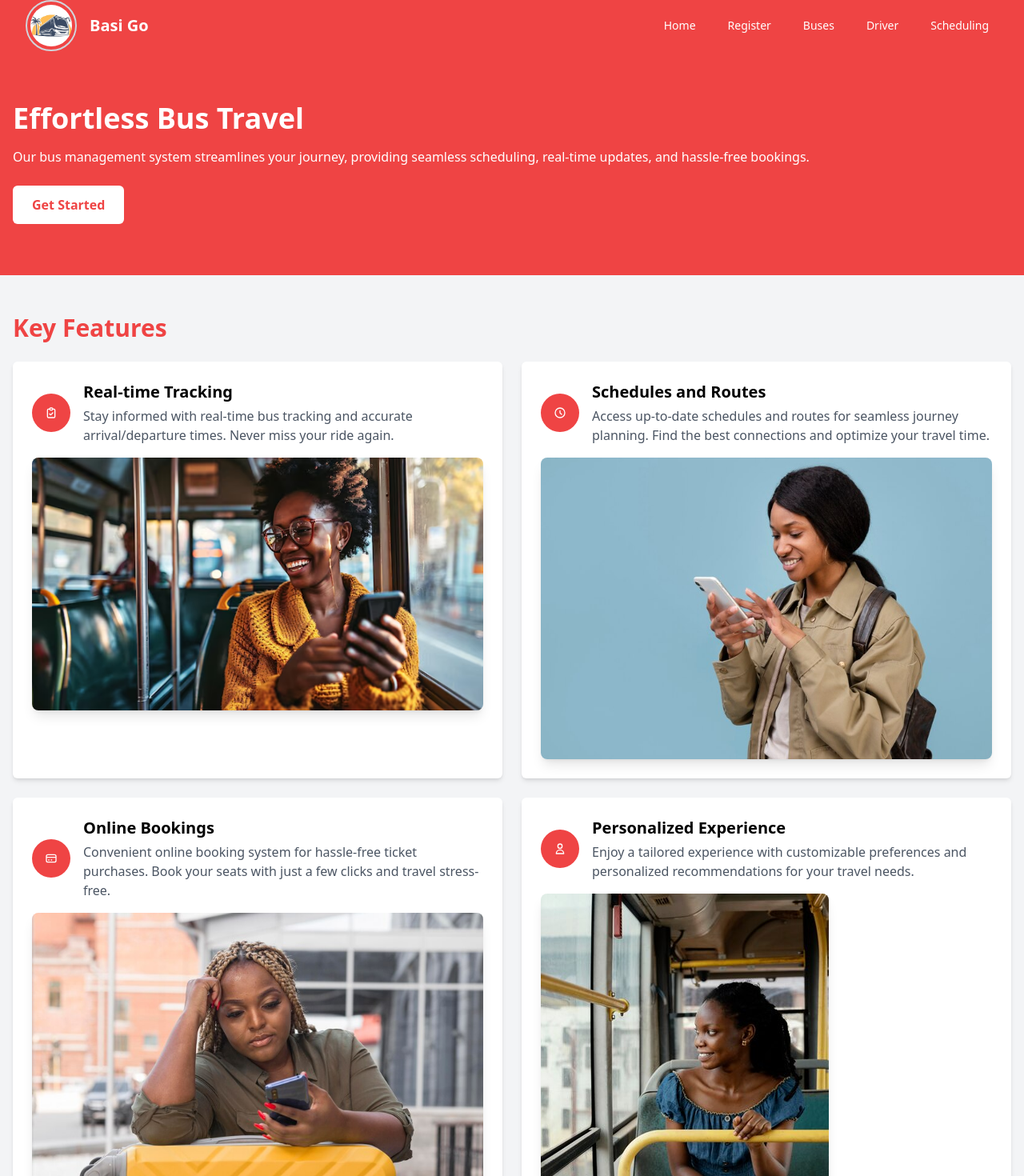
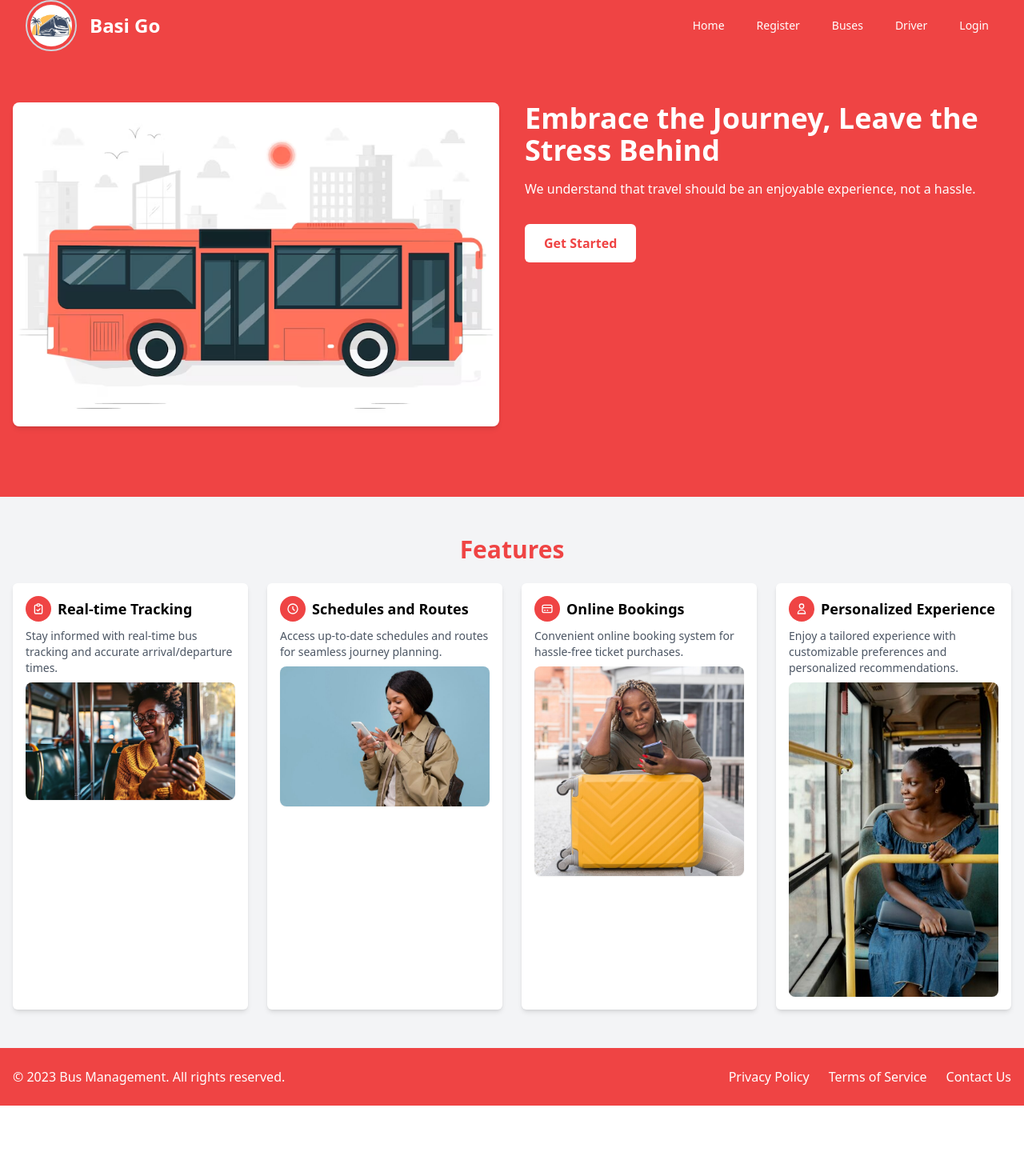
Before and after one commit to Mohaedbashir45/Bus-booking-system-, a React (Create React App) app in the folder frontend/: page / in a window 1280 px wide. Shown: the top 1470 px of the page at 80% size. After the commit the page ends 1382 px from the top, so only its background shows below. Built offline with nearby package versions, Linux system fonts and the light colour scheme.

Commit message:
Modified the Navbar component to  Enhance Navbar responsiveness.This commit improves the responsiveness of the Navbar component

```diff
--- a/frontend/package.json
+++ b/frontend/package.json
@@ -6,6 +6,7 @@
     "@testing-library/jest-dom": "^5.17.0",
     "@testing-library/react": "^13.4.0",
     "@testing-library/user-event": "^13.5.0",
+    "animate.css": "^4.1.1",
     "formik": "^2.4.6",
     "react": "^18.3.1",
     "react-dom": "^18.3.1",
--- a/frontend/src/components/AdminDashboard.js
+++ b/frontend/src/components/AdminDashboard.js
@@ -156,7 +156,7 @@ const AdminDashboard = () => {
       <Navbar />
       <div className="bg-red-500 py-12">
         <div className="max-w-7xl mx-auto px-4 sm:px-6 lg:px-8 text-center">
-          <h1 className="text-4xl font-bold text-white mb-4">Admin Dashboard</h1>
+          <h1 className="text-4xl font-bold text-white mb-4">Driver's Dashboard</h1>
           <p className="text-white text-lg">
             Welcome to the Admin Dashboard! Here, you can manage and add new journeys.
           </p>
--- a/frontend/src/components/HomePage.js
+++ b/frontend/src/components/HomePage.js
@@ -1,43 +1,51 @@
 import React from 'react';
 import Navbar from './Navbar';
 import { Link } from 'react-router-dom';
+import 'animate.css/animate.min.css';
+
 
 const HomePage = () => {
   return (
     <div className="bg-gray-100 min-h-screen">
       <Navbar />
 
- {/* Hero Section */}
       <section className="bg-red-500 py-8 sm:py-12 md:py-16 px-4 text-white">
-  <div className="max-w-full mx-auto">
-    <h1 className="text-2xl sm:text-3xl md:text-4xl font-bold mb-4">Effortless Bus Travel</h1>
-    <p className="text-base mb-6">
-      Our bus management system streamlines your journey, providing seamless scheduling, real-time updates, and
-      hassle-free bookings.
+  <div className="max-w-screen-xl mx-auto flex flex-col items-center sm:flex-row sm:items-start">
+    <div className="mb-6 sm:mr-8 sm:w-1/2">
+      <img
+        src="/Hero.avif"
+        alt="Hero"
+        className="max-w-full h-auto rounded-lg shadow-md"
+      />
+    </div>
+
+    <div className="sm:w-1/2">
+      <h1 className="text-2xl sm:text-3xl md:text-4xl font-bold mb-4 text-center sm:text-left">
+        Embrace the Journey, Leave the Stress Behind
+      </h1>
+      <p className="text-base mb-8 text-center sm:text-left">
+        We understand that travel should be an enjoyable experience, not a hassle.
       </p>
+      <div className="flex justify-center sm:justify-start">
         <Link to="/register">
           <button className="bg-white text-red-500 py-2 md:py-3 px-4 md:px-6 rounded-md font-semibold hover:bg-red-600 hover:text-white transition-colors duration-300">
             Get Started
           </button>
         </Link>
       </div>
+    </div>
+  </div>
 </section>
-
 {/* Features Section */}
 <section className="py-8 sm:py-12 px-4">
-  <div className="max-w-full mx-auto">
-    <h2 className="text-xl sm:text-2xl md:text-3xl font-bold mb-6 text-red-500">Key Features</h2>
-    <div className="grid grid-cols-1 md:grid-cols-2 gap-6">
-      <div className="bg-white shadow-md rounded-md p-4 sm:p-6">
-        <div className="flex items-center mb-4">
-          <div className="bg-red-500 text-white p-2 sm:p-4 rounded-full mr-2 sm:mr-4 w-8 sm:w-12 h-8 sm:h-12 flex items-center justify-center">
-            <svg
-              xmlns="http://www.w3.org/2000/svg"
-              className="h-4 sm:h-6"
-              fill="none"
-              viewBox="0 0 24 24"
-              stroke="currentColor"
-            >
+  <div className="max-w-screen-xl mx-auto">
+    <h2 className="text-xl sm:text-2xl md:text-3xl font-bold mb-6 text-red-500 text-center">Features</h2>
+    <div className="grid grid-cols-1 sm:grid-cols-2 lg:grid-cols-4 gap-6">
+      {/* Feature 1 */}
+      <div className="bg-white shadow-md rounded-md p-4 animate__animated animate__flipInX">
+        <div className="flex items-center mb-2">
+          <div className="bg-red-500 text-white p-2 rounded-full mr-2 w-8 h-8 flex items-center justify-center">
+            <svg xmlns="http://www.w3.org/2000/svg" className="h-4" fill="none" viewBox="0 0 24 24" stroke="currentColor">
               <path
                 strokeLinecap="round"
                 strokeLinejoin="round"
@@ -47,29 +55,18 @@ return (
             </svg>
           </div>
           <div>
-            <h3 className="text-lg sm:text-xl font-bold mb-1">Real-time Tracking</h3>
-            <p className="text-sm sm:text-base text-gray-600">
-              Stay informed with real-time bus tracking and accurate arrival/departure times. Never miss your ride
-              again.
-            </p>
+            <h3 className="text-base sm:text-lg font-bold">Real-time Tracking</h3>
           </div>
         </div>
-        <img
-          src="/bus3.avif"
-          alt="Real-time Tracking"
-          className="max-w-full rounded-lg shadow-lg"
-        />
+        <p className="text-sm text-gray-600 mb-2">Stay informed with real-time bus tracking and accurate arrival/departure times.</p>
+        <img src="/bus3.avif" alt="Real-time Tracking" className="max-w-full rounded-lg shadow-sm" />
       </div>
-      <div className="bg-white shadow-md rounded-md p-4 sm:p-6">
-        <div className="flex items-center mb-4">
-          <div className="bg-red-500 text-white p-2 sm:p-4 rounded-full mr-2 sm:mr-4 w-8 sm:w-12 h-8 sm:h-12 flex items-center justify-center">
-            <svg
-              xmlns="http://www.w3.org/2000/svg"
-              className="h-4 sm:h-6"
-              fill="none"
-              viewBox="0 0 24 24"
-              stroke="currentColor"
-            >
+
+      {/* Feature 2 */}
+      <div className="bg-white shadow-md rounded-md p-4">
+        <div className="flex items-center mb-2">
+          <div className="bg-red-500 text-white p-2 rounded-full mr-2 w-8 h-8 flex items-center justify-center">
+            <svg xmlns="http://www.w3.org/2000/svg" className="h-4" fill="none" viewBox="0 0 24 24" stroke="currentColor">
               <path
                 strokeLinecap="round"
                 strokeLinejoin="round"
@@ -79,29 +76,18 @@ return (
             </svg>
           </div>
           <div>
-            <h3 className="text-lg sm:text-xl font-bold mb-1">Schedules and Routes</h3>
-            <p className="text-sm sm:text-base text-gray-600">
-              Access up-to-date schedules and routes for seamless journey planning. Find the best connections and
-              optimize your travel time.
-            </p>
+            <h3 className="text-base sm:text-lg font-bold">Schedules and Routes</h3>
           </div>
         </div>
-        <img
-          src="/booking.jpg"
-          alt="Schedules and Routes"
-          className="max-w-full rounded-lg shadow-lg"
-        />
+        <p className="text-sm text-gray-600 mb-2">Access up-to-date schedules and routes for seamless journey planning.</p>
+        <img src="/booking.jpg" alt="Schedules and Routes" className="max-w-full rounded-lg shadow-sm" />
       </div>
-      <div className="bg-white shadow-md rounded-md p-4 sm:p-6">
-        <div className="flex items-center mb-4">
-          <div className="bg-red-500 text-white p-2 sm:p-4 rounded-full mr-2 sm:mr-4 w-8 sm:w-12 h-8 sm:h-12 flex items-center justify-center">
-            <svg
-              xmlns="http://www.w3.org/2000/svg"
-              className="h-4 sm:h-6"
-              fill="none"
-              viewBox="0 0 24 24"
-              stroke="currentColor"
-            >
+
+      {/* Feature 3 */}
+      <div className="bg-white shadow-md rounded-md p-4">
+        <div className="flex items-center mb-2">
+          <div className="bg-red-500 text-white p-2 rounded-full mr-2 w-8 h-8 flex items-center justify-center">
+            <svg xmlns="http://www.w3.org/2000/svg" className="h-4" fill="none" viewBox="0 0 24 24" stroke="currentColor">
               <path
                 strokeLinecap="round"
                 strokeLinejoin="round"
@@ -111,29 +97,18 @@ return (
             </svg>
           </div>
           <div>
-            <h3 className="text-lg sm:text-xl font-bold mb-1">Online Bookings</h3>
-            <p className="text-sm sm:text-base text-gray-600">
-              Convenient online booking system for hassle-free ticket purchases. Book your seats with just a few
-              clicks and travel stress-free.
-            </p>
+            <h3 className="text-base sm:text-lg font-bold">Online Bookings</h3>
           </div>
         </div>
-        <img
-          src="/book.jpg"
-          alt="Online Bookings"
-          className="max-w-full rounded-lg shadow-lg"
-        />
+        <p className="text-sm text-gray-600 mb-2">Convenient online booking system for hassle-free ticket purchases.</p>
+        <img src="/book.jpg" alt="Online Bookings" className="max-w-full rounded-lg shadow-sm" />
       </div>
-      <div className="bg-white shadow-md rounded-md p-4 sm:p-6">
-        <div className="flex items-center mb-4">
-          <div className="bg-red-500 text-white p-2 sm:p-4 rounded-full mr-2 sm:mr-4 w-8 sm:w-12 h-8 sm:h-12 flex items-center justify-center">
-            <svg
-              xmlns="http://www.w3.org/2000/svg"
-              className="h-4 sm:h-6"
-              fill="none"
-              viewBox="0 0 24 24"
-              stroke="currentColor"
-            >
+
+      {/* Feature 4 */}
+      <div className="bg-white shadow-md rounded-md p-4">
+        <div className="flex items-center mb-2">
+          <div className="bg-red-500 text-white p-2 rounded-full mr-2 w-8 h-8 flex items-center justify-center">
+            <svg xmlns="http://www.w3.org/2000/svg" className="h-4" fill="none" viewBox="0 0 24 24" stroke="currentColor">
               <path
                 strokeLinecap="round"
                 strokeLinejoin="round"
@@ -143,24 +118,18 @@ return (
             </svg>
           </div>
           <div>
-            <h3 className="text-lg sm:text-xl font-bold mb-1">Personalized Experience</h3>
-            <p className="text-sm sm:text-base text-gray-600">
-              Enjoy a tailored experience with customizable preferences and personalized recommendations for your travel
-              needs.
-            </p>
+            <h3 className="text-base sm:text-lg font-bold">Personalized Experience</h3>
           </div>
         </div>
-        <img
-          src="/bus.jpg"
-          alt="Personalized Experience"
-          className="max-w-full rounded-lg shadow-lg"
-        />
+        <p className="text-sm text-gray-600 mb-2">Enjoy a tailored experience with customizable preferences and personalized recommendations.</p>
+        <img src="/bus.jpg" alt="Personalized Experience" className="max-w-full rounded-lg shadow-sm" />
       </div>
     </div>
   </div>
 </section>
+
 <footer className="bg-red-500 py-6 px-4 text-white">
-  <div className="max-w-full mx-auto flex flex-col sm:flex-row justify-between items-center">
+  <div className="max-w-screen-xl mx-auto flex flex-col sm:flex-row justify-between items-center">
     <div className="text-center sm:text-left mb-4 sm:mb-0">&copy; 2023 Bus Management. All rights reserved.</div>
     <nav>
       <ul className="flex flex-col sm:flex-row space-y-2 sm:space-y-0 sm:space-x-6 text-center sm:text-left">
--- a/frontend/src/components/Navbar.js
+++ b/frontend/src/components/Navbar.js
@@ -1,6 +1,6 @@
 import React, { useState } from 'react';
 import { FaBars, FaTimes } from 'react-icons/fa';
-
+import { Link } from 'react-router-dom';
 
 const Navbar = () => {
   const [navbarOpen, setNavbarOpen] = useState(false);
@@ -32,10 +32,12 @@ const Navbar = () => {
             </div>
           </div>
           <div className="flex-shrink-0 md:order-1 flex items-center">
-          <img src="./logo.jpg" alt="Company Logo" className="h-16 w-16 rounded-full border-2 border-gray-300 p-1 mr-4" />
-
-
-            <a href="/" className="text-white font-bold text-xl">
+            <img
+              src="./logo.jpg"
+              alt="Company Logo"
+              className="h-16 w-16 rounded-full border-2 border-gray-300 p-1 mr-4"
+            />
+            <a href="/" className="text-white font-bold text-2xl">
               Basi Go
             </a>
           </div>
@@ -65,19 +67,21 @@ const Navbar = () => {
               >
                 Driver
               </a>
-              <a
-                href="/scheduling"
+              <Link
+                to="/login"
                 className="text-white hover:bg-red-700 px-3 py-2 rounded-md text-sm font-medium"
               >
-                Scheduling
-              </a>
-
+                Login
+              </Link>
             </div>
           </div>
         </div>
       </div>
-
-      <div className={`md:hidden ${navbarOpen ? 'block' : 'hidden'}`}>
+      <div
+        className={`md:hidden ${
+          navbarOpen ? 'block' : 'hidden'
+        } transition-all duration-300 ease-in-out`}
+      >
         <div className="px-2 pt-2 pb-3 space-y-1 sm:px-3">
           <a
             href="/"
@@ -103,12 +107,12 @@ const Navbar = () => {
           >
             Driver
           </a>
-          <a
-            href="/scheduling"
+          <Link
+            to="/login"
             className="text-gray-300 hover:bg-red-700 hover:text-white block px-3 py-2 rounded-md text-base font-medium"
           >
-            Scheduling
-          </a>
+            Login
+          </Link>
         </div>
       </div>
     </nav>
```
Also changed, not shown: frontend/public/Hero.avif (added), 1 other file (tests, documents, lock files or other folders). Lines whose indentation alone changed are shown as unchanged.
